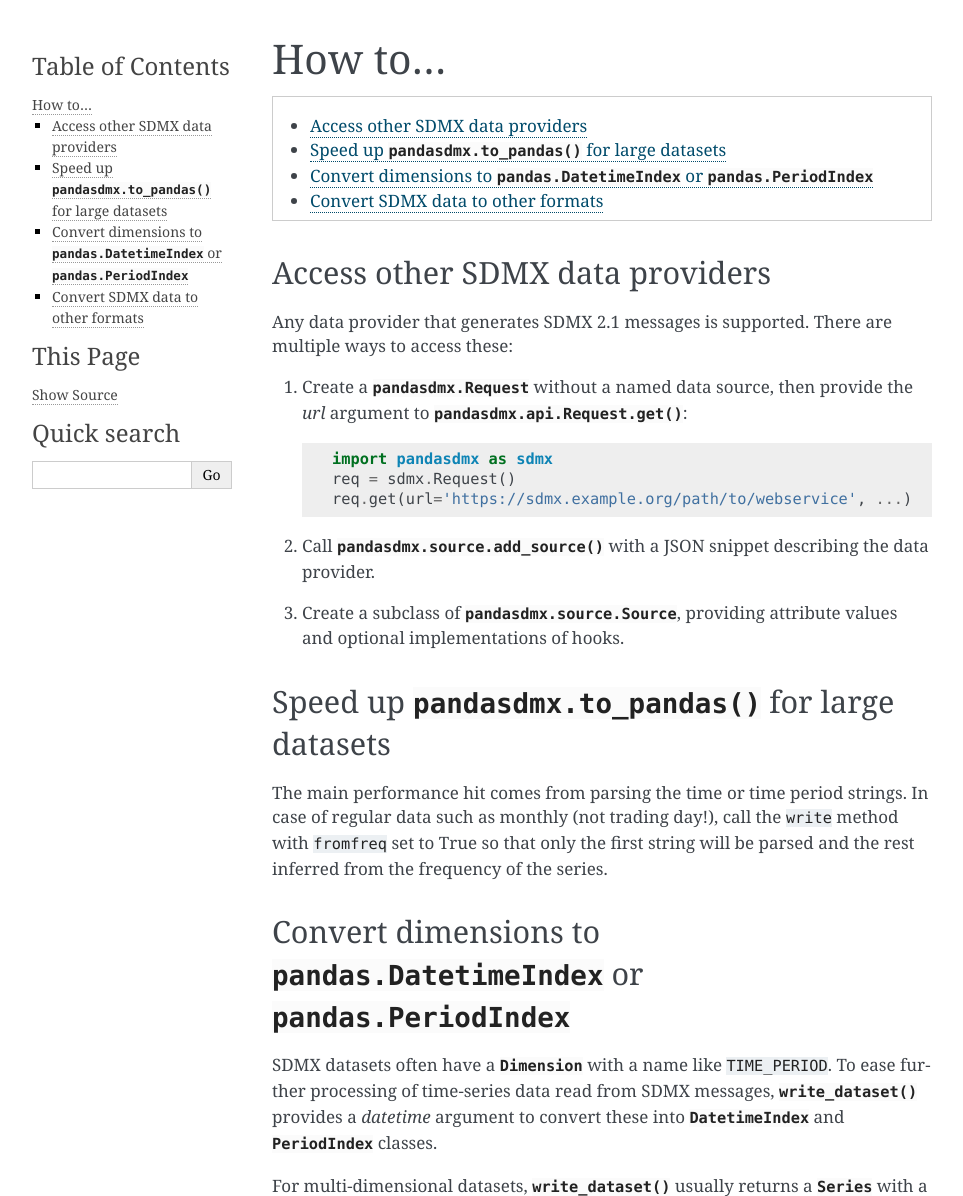
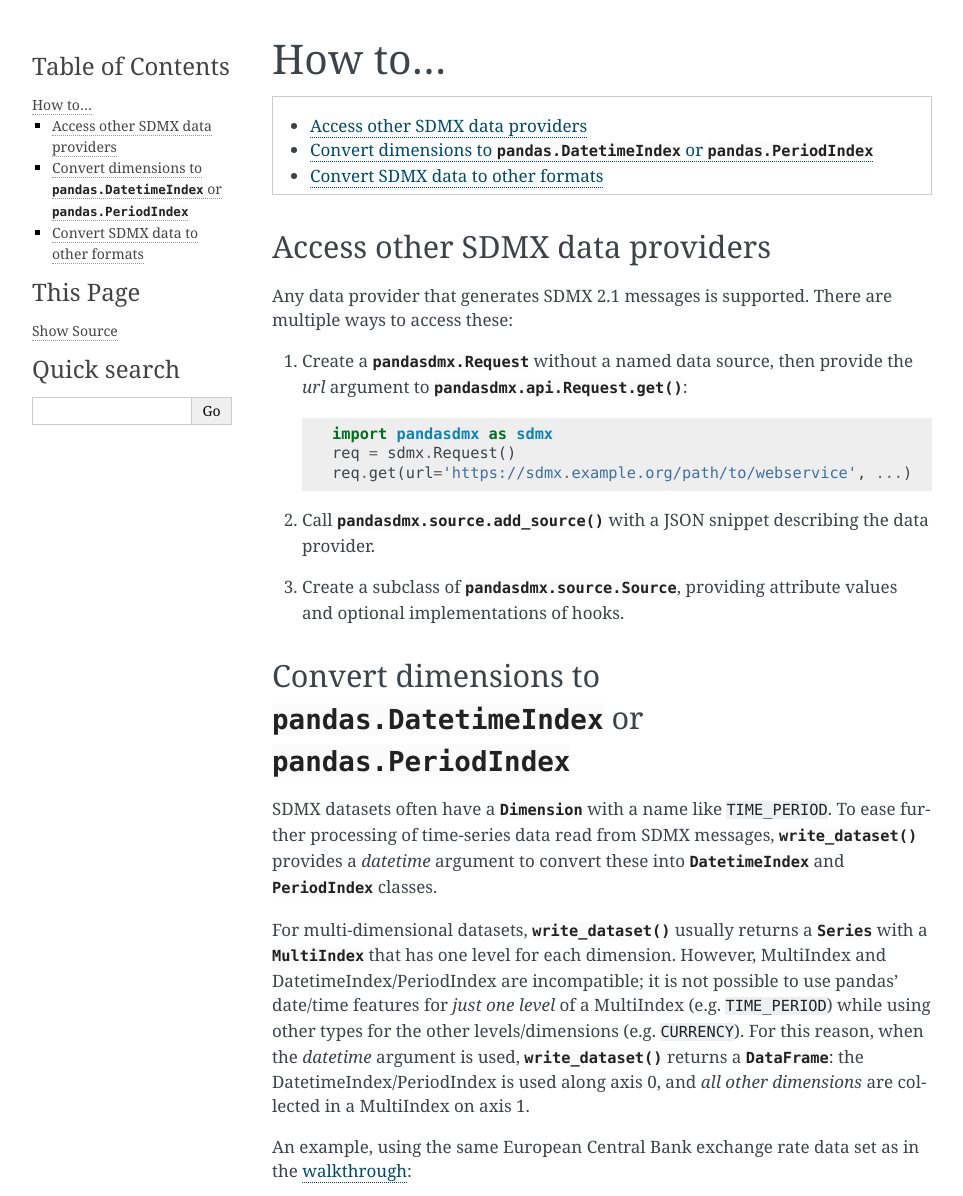
Before and after one commit to dr-leo/pandaSDMX, a Sphinx documentation site: the page built from doc/howto.rst, in a window 1280 px wide and 1400 px high, cut to the strip 0-1196 px from the top of the window. Shown: the whole strip, without its empty margins (148-1111 px from the left). Built offline with Sphinx 7.4.7, drawn with Linux system fonts in a browser that asks for light colours; some of the changed text lies outside the part shown.

Commit message:
Remove an obsolete HOWTO

```diff
--- a/doc/howto.rst
+++ b/doc/howto.rst
@@ -21,15 +21,6 @@ There are multiple ways to access these:
 2. Call :meth:`pandasdmx.source.add_source` with a JSON snippet describing the data provider.
 
 3. Create a subclass of :class:`pandasdmx.source.Source`, providing attribute values and optional implementations of hooks.
-
-
-Speed up :meth:`pandasdmx.to_pandas` for large datasets
--------------------------------------------------------
-
-The main performance hit comes from parsing the time or time period strings. In
-case of regular data such as monthly (not trading day!), call the ``write``
-method with ``fromfreq``  set to True so that only the first string will be
-parsed and the rest inferred from the frequency of the series.
 
 
 .. _howto-datetime:
```
Also changed, not shown: other parts of doc/howto.rst (+2 -0 lines).
